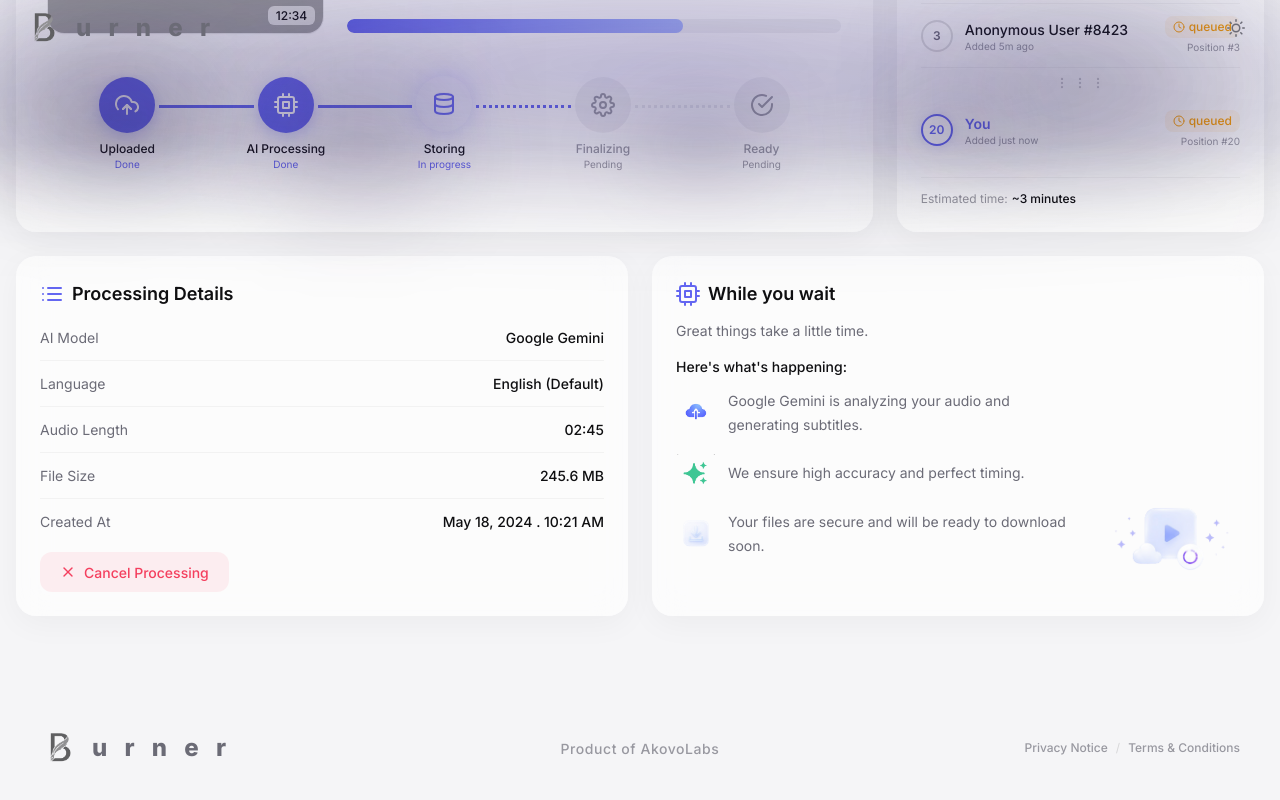
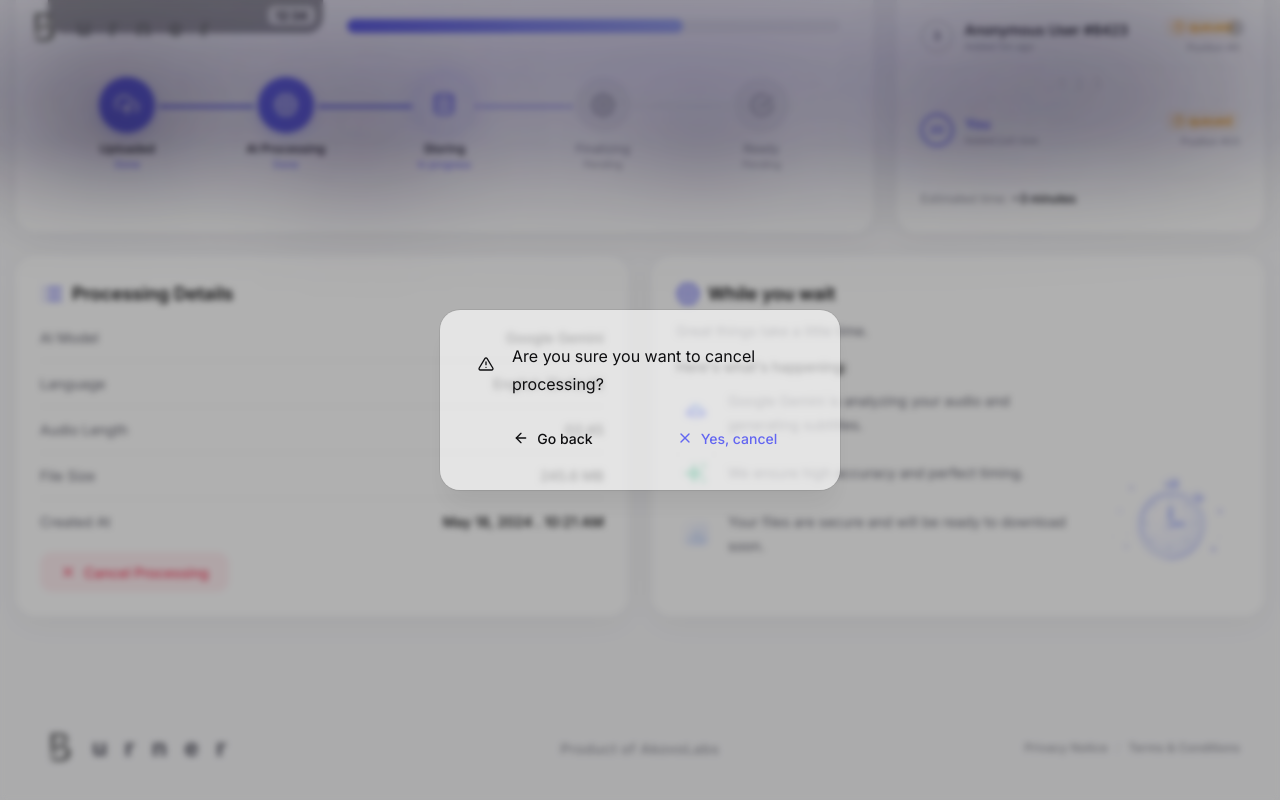
Before and after one commit to ClementPhoshoko/AI-Automatic-Subtitle-Burner, a React (Vite) app in the folder client/: page /jobs in a window 1280 px wide. Both pictures are taken after a click on the button "Cancel Processing". Shown: the part 525-1325 px from the top of the page. Built offline with nearby package versions, Linux system fonts and the light colour scheme; grey boxes are pictures that could not be loaded.

Commit message:
feat: add ConfirmModal component, integrate with cancel button, smooth nav docking

```diff
--- /dev/null
+++ b/client/src/components/confirm-modal/ConfirmModal.css
@@ -0,0 +1,106 @@
+.confirm-modal__overlay {
+  position: fixed;
+  inset: 0;
+  z-index: var(--z-modal);
+  display: flex;
+  align-items: center;
+  justify-content: center;
+  padding: var(--space-4);
+  background: var(--overlay);
+  backdrop-filter: blur(3px);
+  -webkit-backdrop-filter: blur(3px);
+}
+
+.confirm-modal {
+  width: 100%;
+  max-width: 400px;
+  background: var(--glass-bg);
+  border: none;
+  border-radius: var(--radius-2xl);
+  box-shadow: var(--shadow-xl);
+  padding: var(--space-8);
+  display: flex;
+  flex-direction: column;
+  align-items: center;
+  gap: var(--space-5);
+  text-align: left;
+}
+
+/* ---- ICON ---- */
+
+.confirm-modal__icon {
+  display: inline-flex;
+  /* align-items: center; */
+  justify-content: center;
+  width: 28px;
+  height: 28px;
+  color: var(--text-primary);
+  margin-right: var(--space-3);
+  flex-shrink: 0;
+}
+
+/* ---- MESSAGE ---- */
+
+.confirm-modal__message {
+  display: flex;
+  align-items: center;
+  justify-content: flex-start;
+  font-size: var(--font-size-md);
+  color: var(--text-primary);
+  margin: 0;
+  line-height: var(--leading-relaxed);
+  text-align: left;
+}
+
+/* ---- ACTIONS ---- */
+
+.confirm-modal__actions {
+  display: flex;
+  gap: var(--space-3);
+  width: 100%;
+}
+
+.confirm-modal__btn {
+  flex: 1;
+  display: inline-flex;
+  align-items: center;
+  justify-content: center;
+  gap: var(--space-2);
+  height: var(--button-md);
+  padding: 0 var(--space-5);
+  font-family: var(--font-family);
+  font-size: var(--font-size-sm);
+  font-weight: var(--weight-medium);
+  color: var(--text-primary);
+  background: transparent;
+  border: none;
+  border-radius: var(--radius-lg);
+  cursor: pointer;
+  transition: all var(--transition-fast);
+}
+
+.confirm-modal__btn:hover {
+  background: var(--surface-2);
+}
+
+.confirm-modal__btn-icon {
+  display: flex;
+  align-items: center;
+  font-size: 16px;
+}
+
+.confirm-modal__btn--right {
+  color: var(--primary);
+}
+
+.confirm-modal__btn--right:hover {
+  background: var(--surface-2);
+}
+
+.confirm-modal__btn--danger {
+  color: var(--danger);
+}
+
+.confirm-modal__btn--danger:hover {
+  background: var(--surface-2);
+}
--- /dev/null
+++ b/client/src/components/confirm-modal/ConfirmModal.jsx
@@ -0,0 +1,77 @@
+import { useEffect, useCallback } from 'react'
+import { motion, AnimatePresence } from 'framer-motion'
+import './ConfirmModal.css'
+
+function ConfirmModal({
+  open = false,
+  message = '',
+  icon = null,
+  leftLabel = 'Cancel',
+  rightLabel = 'Confirm',
+  leftIcon = null,
+  rightIcon = null,
+  onLeft,
+  onRight,
+  onClose,
+}) {
+  const handleKeyDown = useCallback((e) => {
+    if (e.key === 'Escape') onClose?.()
+  }, [onClose])
+
+  useEffect(() => {
+    if (open) {
+      document.addEventListener('keydown', handleKeyDown)
+      document.body.style.overflow = 'hidden'
+    }
+    return () => {
+      document.removeEventListener('keydown', handleKeyDown)
+      document.body.style.overflow = ''
+    }
+  }, [open, handleKeyDown])
+
+  return (
+    <AnimatePresence>
+      {open && (
+        <motion.div
+          className="confirm-modal__overlay"
+          initial={{ opacity: 0 }}
+          animate={{ opacity: 1 }}
+          exit={{ opacity: 0 }}
+          transition={{ duration: 0.2 }}
+          onClick={onClose}
+        >
+          <motion.div
+            className="confirm-modal"
+            initial={{ opacity: 0, scale: 0.95, y: 8 }}
+            animate={{ opacity: 1, scale: 1, y: 0 }}
+            exit={{ opacity: 0, scale: 0.95, y: 8 }}
+            transition={{ duration: 0.2, ease: [0.16, 1, 0.3, 1] }}
+            onClick={(e) => e.stopPropagation()}
+          >
+            <p className="confirm-modal__message">
+              {icon && (
+                <span className="confirm-modal__icon">
+                  {icon}
+                </span>
+              )}
+              {message}
+            </p>
+
+            <div className="confirm-modal__actions">
+              <button className="confirm-modal__btn confirm-modal__btn--left" onClick={onLeft}>
+                {leftIcon && <span className="confirm-modal__btn-icon">{leftIcon}</span>}
+                {leftLabel}
+              </button>
+              <button className="confirm-modal__btn confirm-modal__btn--right" onClick={onRight}>
+                {rightIcon && <span className="confirm-modal__btn-icon">{rightIcon}</span>}
+                {rightLabel}
+              </button>
+            </div>
+          </motion.div>
+        </motion.div>
+      )}
+    </AnimatePresence>
+  )
+}
+
+export default ConfirmModal
--- a/client/src/components/nav/Nav.css
+++ b/client/src/components/nav/Nav.css
@@ -8,15 +8,20 @@
   align-items: center;
   justify-content: space-between;
   height: var(--navbar-height);
+  padding-left: 24px;
+  padding-right: 24px;
   color: var(--text-secondary);
+  transition: height 0.35s ease, padding 0.35s ease;
 }
 
 .nav--glass {
   background: var(--glass-bg);
   backdrop-filter: blur(var(--glass-blur));
   -webkit-backdrop-filter: blur(var(--glass-blur));
-  box-shadow: 0 4px 24px rgba(0, 0, 0, 0.06);
-  transition: background-color 0.35s ease, backdrop-filter 0.35s ease, box-shadow 0.35s ease;
+  /* box-shadow: 0 4px 24px rgba(0, 0, 0, 0.06); */
+  height: calc(var(--navbar-height) + 8px);
+  padding-left: 32px;
+  padding-right: 32px;
 }
 
 .nav::after {
@@ -29,11 +34,11 @@
   background: linear-gradient(to bottom, var(--glass-bg) 0%, transparent 100%);
   pointer-events: none;
   opacity: 0;
+  transition: opacity 0.35s ease;
 }
 
 .nav--glass::after {
   opacity: 1;
-  transition: opacity 0.35s ease;
 }
 
 .nav__left {
--- a/client/src/components/nav/Nav.jsx
+++ b/client/src/components/nav/Nav.jsx
@@ -1,5 +1,5 @@
 import { useRef } from 'react'
-import { motion, useScroll, useSpring, useTransform, useMotionValueEvent } from 'framer-motion'
+import { useScroll, useSpring, useTransform, useMotionValueEvent } from 'framer-motion'
 import { Link } from 'react-router-dom'
 import { FiSun } from 'react-icons/fi'
 import { useTheme } from '../../contexts/ThemeContext'
@@ -29,14 +29,7 @@ function Nav() {
   })
 
   return (
-    <motion.nav
-      ref={navRef}
-      className="nav"
-      style={{
-        paddingLeft: useTransform(p, [0, 1], [24, 32]),
-        paddingRight: useTransform(p, [0, 1], [24, 32]),
-      }}
-    >
+    <nav ref={navRef} className="nav">
       <Link to="/" className="nav__left">
         <img className="nav__logo" src={logo} alt="Burner" />
         <span className="nav__title">u r n e r</span>
@@ -46,7 +39,7 @@ function Nav() {
           <FiSun size={18} />
         </button>
       </div>
-    </motion.nav>
+    </nav>
   )
 }
 
--- a/client/src/components/processing-details/ProcessingDetails.jsx
+++ b/client/src/components/processing-details/ProcessingDetails.jsx
@@ -1,8 +1,10 @@
-import { FiList, FiCpu, FiX } from 'react-icons/fi'
+import { useState } from 'react'
+import { FiList, FiCpu, FiX, FiAlertTriangle, FiArrowLeft } from 'react-icons/fi'
+import ConfirmModal from '../confirm-modal/ConfirmModal'
 import cloudIcon from '../../assets/1_Cloud_upload_icon_with_soft_gradient.png'
 import sparkleIcon from '../../assets/2_Mint_sparkle_icon_on_white_canvas.png'
 import downloadIcon from '../../assets/5_Minimalist_download_icon_with_soft_glow.png'
-import heroImg from '../../assets/Soft tech play icon with cloud.png'
+import heroImg from '../../assets/Pastel_stopwatch_with_whimsical_stars.png'
 import './ProcessingDetails.css'
 
 const DETAILS = [
@@ -29,6 +31,13 @@ const STEPS = [
 ]
 
 function ProcessingDetails({ onCancel }) {
+  const [showConfirm, setShowConfirm] = useState(false)
+
+  const handleCancel = () => {
+    setShowConfirm(false)
+    onCancel?.()
+  }
+
   return (
     <div className="processing-details">
       <div className="processing-details__left">
@@ -46,7 +55,7 @@ function ProcessingDetails({ onCancel }) {
           ))}
         </div>
 
-        <button className="processing-details__cancel" onClick={onCancel}>
+        <button className="processing-details__cancel" onClick={() => setShowConfirm(true)}>
           <FiX size={16} />
           Cancel Processing
         </button>
@@ -80,6 +89,19 @@ function ProcessingDetails({ onCancel }) {
           </div>
         </div>
       </div>
+
+      <ConfirmModal
+        open={showConfirm}
+        message="Are you sure you want to cancel processing?"
+        icon={<FiAlertTriangle />}
+        leftLabel="Go back"
+        rightLabel="Yes, cancel"
+        leftIcon={<FiArrowLeft />}
+        rightIcon={<FiX />}
+        onLeft={() => setShowConfirm(false)}
+        onRight={handleCancel}
+        onClose={() => setShowConfirm(false)}
+      />
     </div>
   )
 }
```
Also changed, not shown: client/src/assets/Pastel_stopwatch_with_whimsical_stars.png (added), 1 other file (tests, documents, lock files or other folders).
